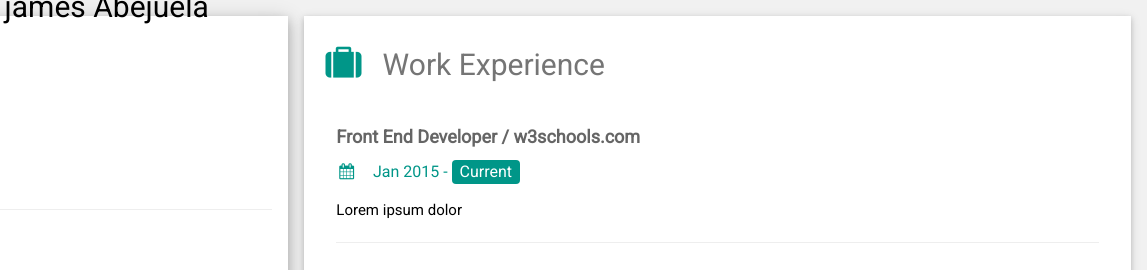
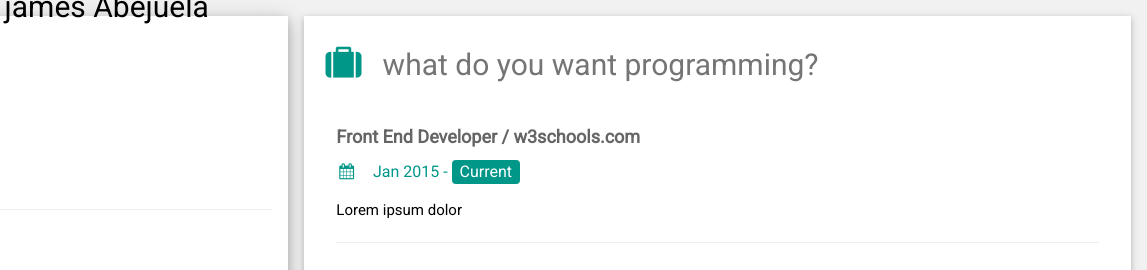
Before and after one commit to abejuelajustine16/smmative, a plain HTML site: page index.html in a window 1280 px wide. Shown: the top 270 px of the page, 133-1280 px from the left. Drawn offline with nearby package versions, Linux system fonts and the light colour scheme.

Commit message:
Update index.html

```diff
--- a/index.html
+++ b/index.html
@@ -81,7 +81,7 @@ html,body,h1,h2,h3,h4,h5,h6 {font-family: "Roboto", sans-serif}
     <div class="w3-twothird">
 
       <div class="w3-container w3-card w3-white w3-margin-bottom">
-        <h2 class="w3-text-grey w3-padding-16"><i class="fa fa-suitcase fa-fw w3-margin-right w3-xxlarge w3-text-teal"></i>Work Experience</h2>
+        <h2 class="w3-text-grey w3-padding-16"><i class="fa fa-suitcase fa-fw w3-margin-right w3-xxlarge w3-text-teal"></i>what do you want programming?</h2>
         <div class="w3-container">
           <h5 class="w3-opacity"><b>Front End Developer / w3schools.com</b></h5>
           <h6 class="w3-text-teal"><i class="fa fa-calendar fa-fw w3-margin-right"></i>Jan 2015 - <span class="w3-tag w3-teal w3-round">Current</span></h6>
```
